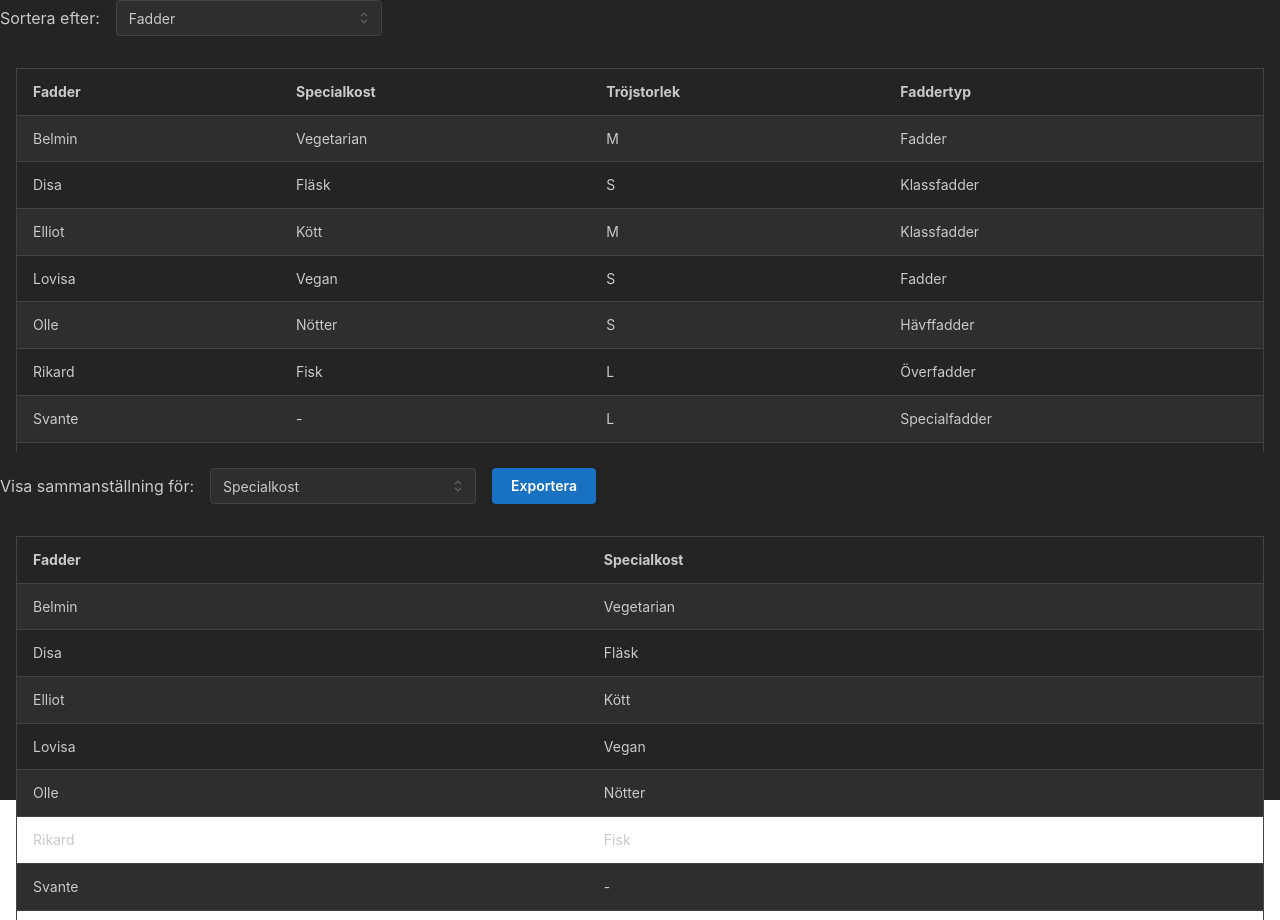
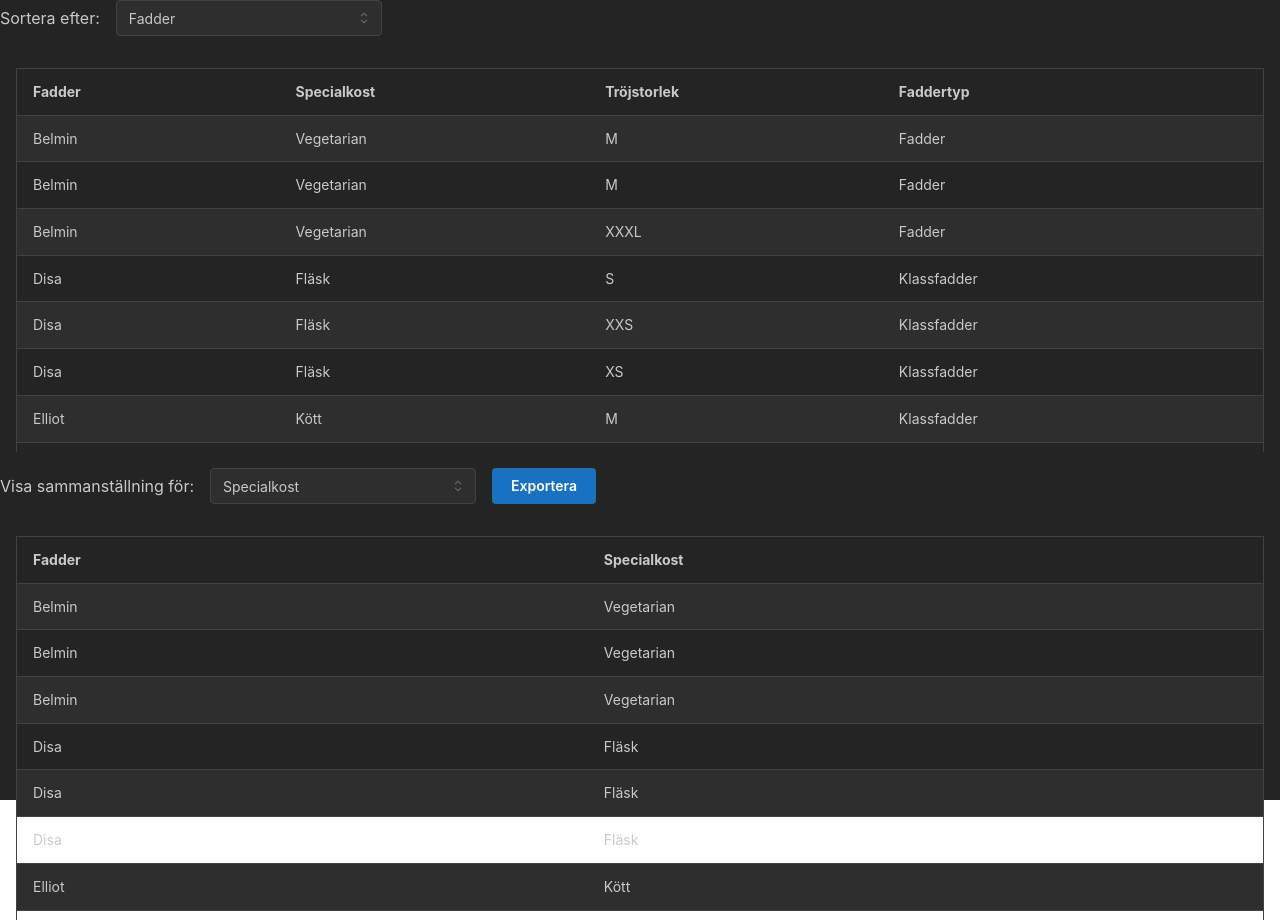
Before and after one commit to TDDD96-group10/FAD, a React (Vite) app in the folder fad_frontend/: page /overview in a window 1280 px wide. Built offline with nearby package versions, Linux system fonts and the light colour scheme.

Commit message:
Code clean up

```diff
--- a/fad_frontend/src/pages/OverView.tsx
+++ b/fad_frontend/src/pages/OverView.tsx
@@ -2,36 +2,73 @@ import { useState, useMemo } from 'react';
 import { Group, Select, Table, Text, Stack, ScrollArea, Button, Notification, Transition } from '@mantine/core';
 import * as XLSX from 'xlsx';
 
+// Define interface for select options
+interface Option {
+  value: string;
+  label: string;
+}
+
+// Define interface for data items
+interface DataItem {
+  fadder: string;
+  specialkost: string;
+  tröjstorlek: string;
+  faddertyp: string;
+}
+
 const OverView = () => {
-  const [sortBy, setSortBy] = useState('fadder');
-  const [summaryType, setSummaryType] = useState('specialkost');
-  const [showNotification, setShowNotification] = useState(false); // State for notification
+  // State with explicit types
+  const [sortBy, setSortBy] = useState<keyof DataItem>('fadder');
+  const [summaryType, setSummaryType] = useState<'specialkost' | 'tröjstorlek'>('specialkost');
+  const [showNotification, setShowNotification] = useState<boolean>(false);
 
-  const sortOptions = [
+  // Sort options with type
+  const sortOptions: Option[] = [
     { value: 'fadder', label: 'Fadder' },
     { value: 'specialkost', label: 'Specialkost' },
     { value: 'tröjstorlek', label: 'Tröjstorlek' },
     { value: 'faddertyp', label: 'Faddertyp' },
   ];
-  const summaryOptions = [
+
+  // Summary options with type
+  const summaryOptions: Option[] = [
     { value: 'specialkost', label: 'Specialkost' },
     { value: 'tröjstorlek', label: 'Tröjstorlek' },
   ];
 
-  const sampleData = [
+  // Sample data with type
+  const sampleData: DataItem[] = [
     { fadder: 'Elliot', specialkost: 'Kött', tröjstorlek: 'M', faddertyp: 'Klassfadder' },
     { fadder: 'Rikard', specialkost: 'Fisk', tröjstorlek: 'L', faddertyp: 'Överfadder' },
-    { fadder: 'Olle', specialkost: 'Nötter', tröjstorlek: 'S', faddertyp: 'Hävffadder' },
-    { fadder: 'Valdemar', specialkost: '-', tröjstorlek: 'XL', faddertyp: 'Överhävffadder' },
+    { fadder: 'Olle', specialkost: 'Nötter', tröjstorlek: 'S', faddertyp: 'häfvfadder' },
+    { fadder: 'Valdemar', specialkost: '-', tröjstorlek: 'XL', faddertyp: 'Överhäfvfadder' },
     { fadder: 'Disa', specialkost: 'Fläsk', tröjstorlek: 'S', faddertyp: 'Klassfadder' },
     { fadder: 'Svante', specialkost: '-', tröjstorlek: 'L', faddertyp: 'Specialfadder' },
     { fadder: 'Lovisa', specialkost: 'Vegan', tröjstorlek: 'S', faddertyp: 'Fadder' },
     { fadder: 'Belmin', specialkost: 'Vegetarian', tröjstorlek: 'M', faddertyp: 'Fadder' },
+    { fadder: 'Elliot', specialkost: 'Kött', tröjstorlek: 'XXS', faddertyp: 'Klassfadder' },
+    { fadder: 'Rikard', specialkost: 'Fisk', tröjstorlek: 'XL', faddertyp: 'Överfadder' },
+    { fadder: 'Olle', specialkost: 'Nötter', tröjstorlek: 'S', faddertyp: 'häfvfadder' },
+    { fadder: 'Valdemar', specialkost: '-', tröjstorlek: 'XXL', faddertyp: 'Överhäfvfadder' },
+    { fadder: 'Disa', specialkost: 'Fläsk', tröjstorlek: 'XXS', faddertyp: 'Klassfadder' },
+    { fadder: 'Svante', specialkost: '-', tröjstorlek: 'XL', faddertyp: 'Specialfadder' },
+    { fadder: 'Lovisa', specialkost: 'Vegan', tröjstorlek: 'S', faddertyp: 'Fadder' },
+    { fadder: 'Belmin', specialkost: 'Vegetarian', tröjstorlek: 'M', faddertyp: 'Fadder' },
+    { fadder: 'Elliot', specialkost: 'Kött', tröjstorlek: 'M', faddertyp: 'Klassfadder' },
+    { fadder: 'Rikard', specialkost: 'Fisk', tröjstorlek: 'XL', faddertyp: 'Överfadder' },
+    { fadder: 'Olle', specialkost: 'Nötter', tröjstorlek: 'S', faddertyp: 'häfvfadder' },
+    { fadder: 'Valdemar', specialkost: '-', tröjstorlek: 'XXL', faddertyp: 'Överhäfvfadder' },
+    { fadder: 'Disa', specialkost: 'Fläsk', tröjstorlek: 'XS', faddertyp: 'Klassfadder' },
+    { fadder: 'Svante', specialkost: '-', tröjstorlek: 'L', faddertyp: 'Specialfadder' },
+    { fadder: 'Lovisa', specialkost: 'Vegan', tröjstorlek: 'XXS', faddertyp: 'Fadder' },
+    { fadder: 'Belmin', specialkost: 'Vegetarian', tröjstorlek: 'XXXL', faddertyp: 'Fadder' },
   ];
 
-  const shirtSizeOrder = ['XXXS', 'XXS', 'XS', 'S', 'M', 'L', 'XL', 'XXL', 'XXXL'];
-  const sizeOrderMap = new Map(shirtSizeOrder.map((size, index) => [size, index]));
+  // Shirt size order with type
+  const shirtSizeOrder: string[] = ['XXXS', 'XXS', 'XS', 'S', 'M', 'L', 'XL', 'XXL', 'XXXL'];
+  const sizeOrderMap = new Map<string, number>(shirtSizeOrder.map((size, index) => [size, index]));
 
+  // Memoized sorted data with type inferred as DataItem[]
   const sortedData = useMemo(() => {
     return [...sampleData].sort((a, b) => {
       if (sortBy === 'tröjstorlek') {
@@ -44,8 +81,10 @@ const OverView = () => {
     });
   }, [sortBy, sampleData]);
 
-  const columns = ['fadder', 'specialkost', 'tröjstorlek', 'faddertyp'];
+  // Columns with type
+  const columns: (keyof DataItem)[] = ['fadder', 'specialkost', 'tröjstorlek', 'faddertyp'];
 
+  // Table rows
   const rows = sortedData.map((element, index) => (
     <Table.Tr key={`${element.fadder}-${index}`}>
       {columns.includes('fadder') && <Table.Td>{element.fadder}</Table.Td>}
@@ -55,21 +94,25 @@ const OverView = () => {
     </Table.Tr>
   ));
 
-  const shirtSizeCounts = sampleData.reduce((acc, curr) => {
+  // Shirt size counts with explicit type
+  const shirtSizeCounts: Record<string, number> = sampleData.reduce((acc, curr) => {
     const size = curr.tröjstorlek;
     acc[size] = (acc[size] || 0) + 1;
     return acc;
-  }, {});
+  }, {} as Record<string, number>);
 
+  // Sorted sizes with type inferred as string[]
   const sortedSizes = Object.keys(shirtSizeCounts).sort((a, b) => {
     const indexA = shirtSizeOrder.indexOf(a);
     const indexB = shirtSizeOrder.indexOf(b);
     return indexA - indexB;
   });
 
-  const uniqueFaddertyp = [...new Set(sampleData.map(item => item.faddertyp))].sort();
+  // Unique faddertyp with type
+  const uniqueFaddertyp: string[] = [...new Set(sampleData.map(item => item.faddertyp))].sort();
 
-  const countsBySizeAndType = sampleData.reduce((acc, curr) => {
+  // Counts by size and type with explicit type
+  const countsBySizeAndType: Record<string, Record<string, number>> = sampleData.reduce((acc, curr) => {
     const size = curr.tröjstorlek;
     const type = curr.faddertyp;
     if (!acc[size]) {
@@ -77,8 +120,9 @@ const OverView = () => {
     }
     acc[size][type] = (acc[size][type] || 0) + 1;
     return acc;
-  }, {});
+  }, {} as Record<string, Record<string, number>>);
 
+  // Tröjstorlek summary table component
   const TröjstorlekSummaryTable = () => (
     <Stack spacing="xs">
       <Table
@@ -110,8 +154,9 @@ const OverView = () => {
     </Stack>
   );
 
+  // Specialkost summary table component
   const SpecialkostSummaryTable = () => {
-    const specialkostColumns = ['fadder', 'specialkost'];
+    const specialkostColumns = ['fadder', 'specialkost'] as const;
     const specialkostRows = sortedData.map((element, index) => (
       <Table.Tr key={`${element.fadder}-${index}`}>
         {specialkostColumns.includes('fadder') && <Table.Td>{element.fadder}</Table.Td>}
@@ -147,7 +192,7 @@ const OverView = () => {
     );
   };
 
-  // Export function for Excel with notification
+  // Export function for Excel
   const exportSummaryToExcel = () => {
     if (summaryType === 'tröjstorlek') {
       const headers = ['Storlek', ...uniqueFaddertyp];
@@ -170,16 +215,12 @@ const OverView = () => {
       XLSX.writeFile(wb, 'specialkost_summary.xlsx');
     }
 
-    // Show notification and hide after 5 seconds
     setShowNotification(true);
-    setTimeout(() => {
-      setShowNotification(false);
-    }, 5000);
+    setTimeout(() => setShowNotification(false), 5000);
   };
 
   return (
     <Stack>
-      {/* Notification Pop-Up with Sliding Effect */}
       <Transition
         mounted={showNotification}
         transition="slide-left"
@@ -212,7 +253,7 @@ const OverView = () => {
           data={sortOptions}
           value={sortBy}
           onChange={(value) => {
-            if (value) setSortBy(value);
+            if (value) setSortBy(value as keyof DataItem);
           }}
         />
       </Group>
@@ -250,7 +291,7 @@ const OverView = () => {
           data={summaryOptions}
           value={summaryType}
           onChange={(value) => {
-            if (value) setSummaryType(value);
+            if (value) setSummaryType(value as 'specialkost' | 'tröjstorlek');
           }}
         />
         <Button variant="filled" onClick={exportSummaryToExcel}>
```
